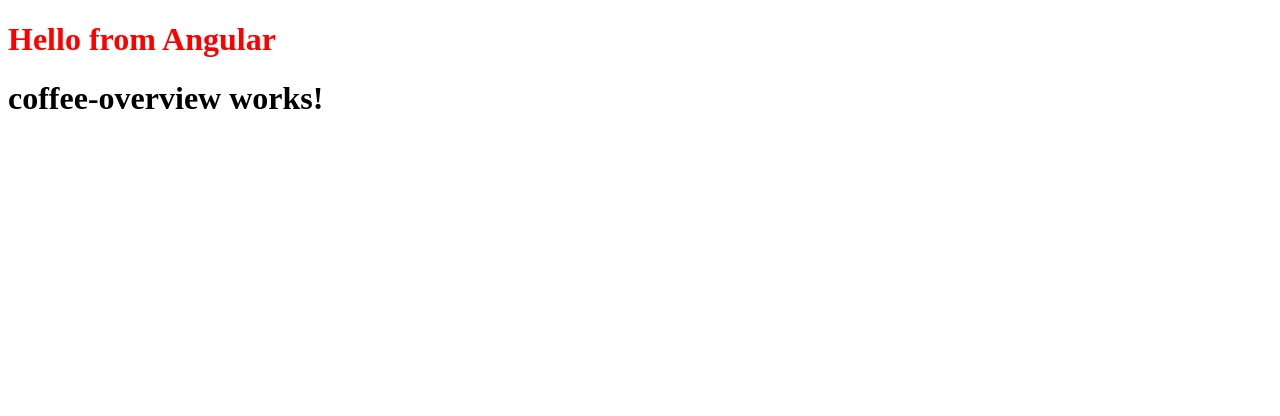
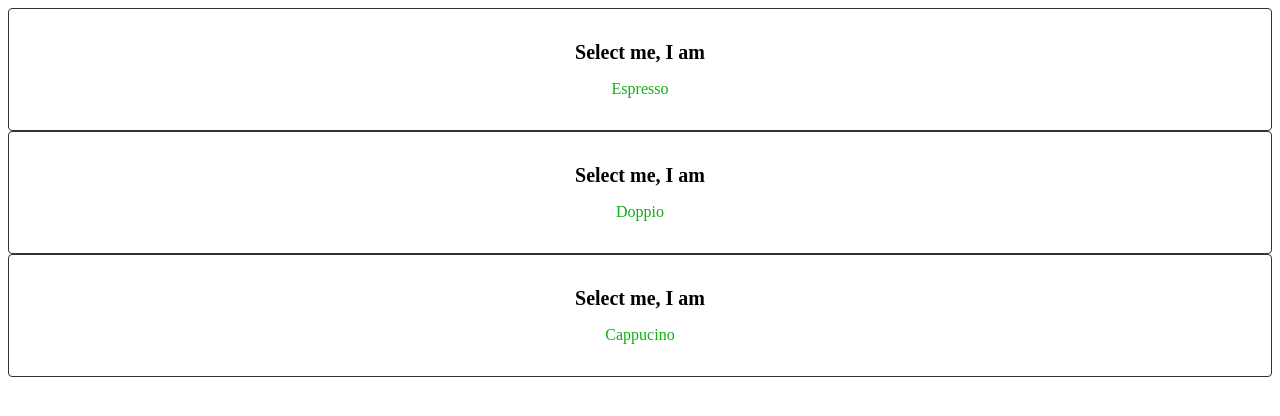
Before and after one commit to mikeshtro/angular-for-backenders, an Angular app in the folder src/morning-coffee/: page / in a window 1280 px wide. Shown: the top 416 px of the page. Built offline with nearby package versions, Linux system fonts and the light colour scheme.

Commit message:
Add content projection

```diff
--- a/src/morning-coffee/src/app/app.component.ts
+++ b/src/morning-coffee/src/app/app.component.ts
@@ -7,12 +7,21 @@
   standalone: true,
   imports: [CoffeeOverviewComponent],
   template: `
-    <h1>Hello from Angular</h1>
-    <mcf-coffee-overview />
+    <mcf-coffee-overview>
+      <span class="coffee">Espresso</span>
+    </mcf-coffee-overview>
+
+    <mcf-coffee-overview>
+      <span class="coffee">Doppio</span>
+    </mcf-coffee-overview>
+
+    <mcf-coffee-overview>
+      <span class="coffee">Cappucino</span>
+    </mcf-coffee-overview>
   `,
   styles: `
-    h1 {
-      color: red;
+    .coffee {
+      color: #12ae12;
     }
   `,
 })
--- a/src/morning-coffee/src/app/pick-coffee/coffee-overview/coffee-overview.component.css
+++ b/src/morning-coffee/src/app/pick-coffee/coffee-overview/coffee-overview.component.css
@@ -0,0 +1,14 @@
+:host {
+  display: flex;
+  flex-direction: column;
+  align-items: center;
+  gap: 1rem;
+  padding: 2rem;
+  border: 1px solid #333333;
+  border-radius: 0.25rem;
+}
+
+.coffee {
+  font-size: 1.25rem;
+  font-weight: bold;
+}
--- a/src/morning-coffee/src/app/pick-coffee/coffee-overview/coffee-overview.component.html
+++ b/src/morning-coffee/src/app/pick-coffee/coffee-overview/coffee-overview.component.html
@@ -1 +1,2 @@
-<h1>coffee-overview works!</h1>
+<span class="coffee">Select me, I am</span>
+<ng-content />
```
Also changed, not shown: 2 other files (tests, documents, lock files or other folders).
